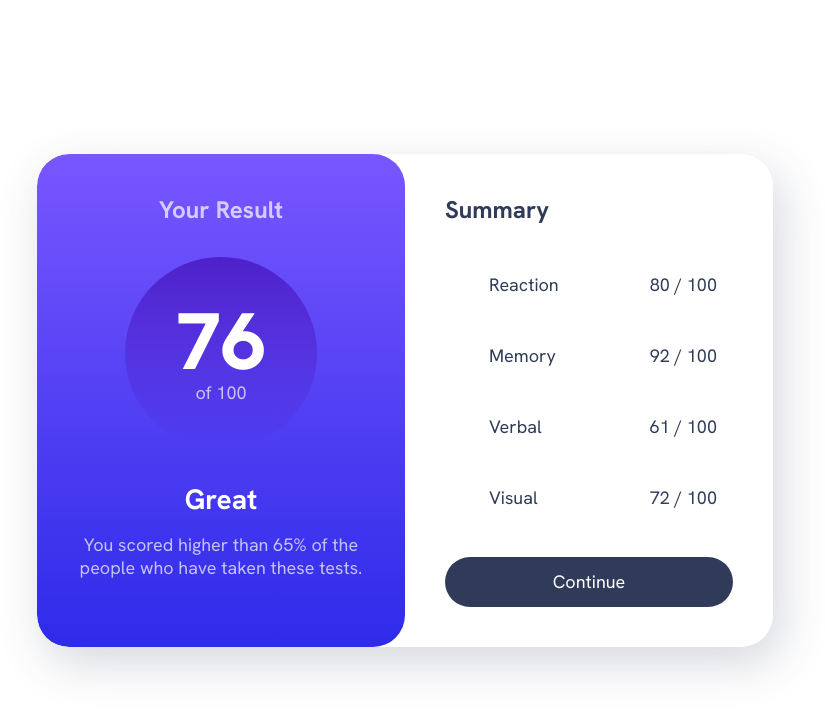
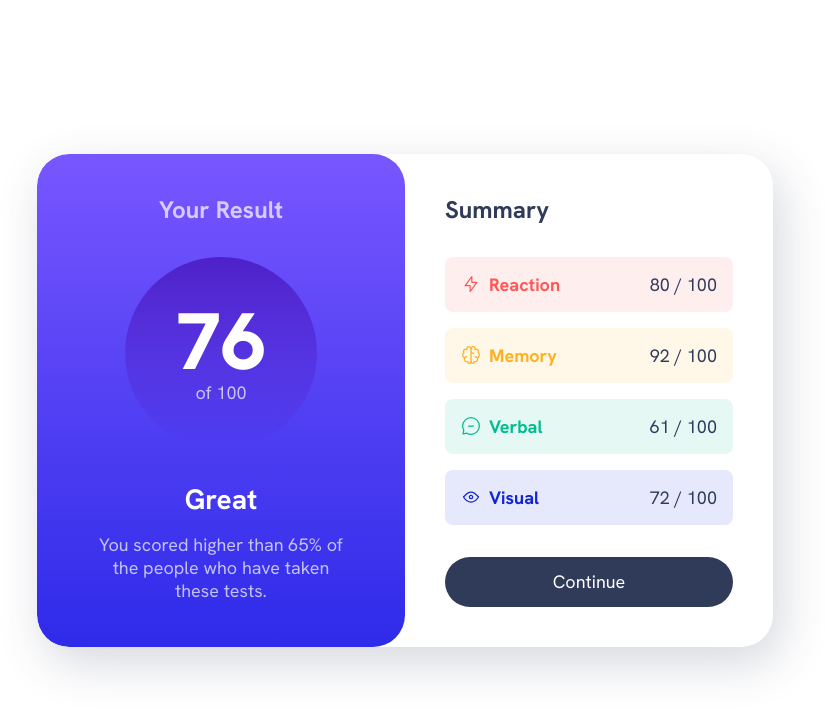
Before and after one commit to bill-mpakas/fem-exercises, a plain HTML site: page results-summary-component/index.html in a window 1280 px wide. Shown: the whole page, without its empty margins (235-1060 px from the left). Drawn offline with Linux system fonts and the light colour scheme.

Commit message:
Finished design

```diff
--- a/results-summary-component/style.css
+++ b/results-summary-component/style.css
@@ -118,13 +118,10 @@ body {
   }
 }
 
-.results, .summary {
-  padding: var(--padding);
-}
-
 .results {
   color: hsl(var(--clr-neutral-hsl-100), .7);
   text-align: center;
+  padding: var(--padding) calc(var(--padding) * 1.5);
   background: var(--gradient-primary);
   border-radius: 0 0 var(--border-radius) var(--border-radius);
 }
@@ -181,20 +178,46 @@ body {
   font-weight: var(--fw-bold);
 }
 
+.summary {
+  padding: var(--padding);
+}
+
 .summary-item {
   display: flex;
   justify-content: space-between;
   align-items: center;
   padding: 1rem;
   border-radius: .5rem;
-  background: lightblue;
   background-color: hsl(var(--item-color), .1);
 }
 
 .summary-item svg {
-  stroke:hsl(var(--item-color));
+  stroke: hsl(var(--item-color));
 }
 
-.summary-item svg[data-item-type="accent-1"] {
+.summary-item-title {
+  color: hsl(var(--item-color));
+  font-weight: var(--fw-bold);
+}
+
+.summary-item[data-item-type="accent-1"] {
   --item-color: var(--clr-accent-1);
 }
+.summary-item[data-item-type="accent-2"] {
+  --item-color: var(--clr-accent-2);
+}
+.summary-item[data-item-type="accent-3"] {
+  --item-color: var(--clr-accent-3);
+}
+.summary-item[data-item-type="accent-4"] {
+  --item-color: var(--clr-accent-4);
+}
+
+.summary-score {
+  font-weight: var(--fw-black);
+  color: hsl(var(--clr-neutral-hsl-700), .5);
+}
+
+.summary-score span {
+  color: var(--clr-neutral-700);
+}
```
